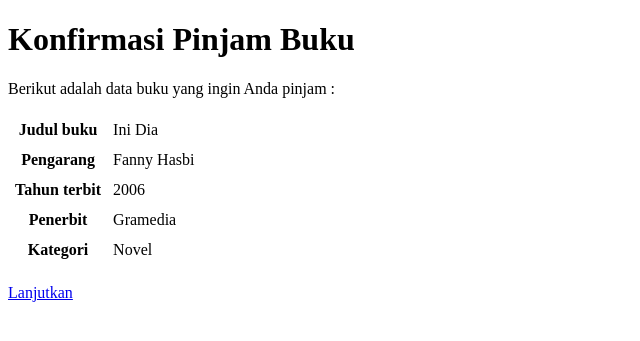
After one commit to fannyhasbi/perpustakaan, a PHP site: page /pinjam.php in a window 1280 px wide. The commit adds this page. Shown: the top 341 px of the page, without its empty margins (0-640 px from the left). Run offline with PHP 8.4, Linux system fonts and the light colour scheme.

Commit message:
Initial pinjam page layout

```diff
--- a/buku/detail.php
+++ b/buku/detail.php
@@ -49,5 +49,11 @@ $data = mysqli_fetch_assoc($result);
       </tr>
     </table>
   </div>
+
+  <br>
+
+  <div>
+    <a href="<?= './pinjam.php?id='. $data['id'] ?>">Pinjam Buku</a>
+  </div>
 </body>
 </html>
--- /dev/null
+++ b/buku/pinjam.php
@@ -0,0 +1,43 @@
+<!DOCTYPE html>
+<html>
+<head>
+  <meta charset="utf-8" />
+  <meta http-equiv="X-UA-Compatible" content="IE=edge">
+  <title>Konfirmasi Pinjam | Perpustakaan</title>
+  <meta name="viewport" content="width=device-width, initial-scale=1">
+</head>
+<body>
+  <h1>Konfirmasi Pinjam Buku</h1>
+
+  <div>
+    <p>Berikut adalah data buku yang ingin Anda pinjam :</p>
+    <table>
+    <table cellpadding="5">
+      <tr>
+        <th>Judul buku</th>
+        <td>Ini Dia</td>
+      </tr>
+      <tr>
+        <th>Pengarang</th>
+        <td>Fanny Hasbi</td>
+      </tr>
+      <tr>
+        <th>Tahun terbit</th>
+        <td>2006</td>
+      </tr>
+      <tr>
+        <th>Penerbit</th>
+        <td>Gramedia</td>
+      </tr>
+      <tr>
+        <th>Kategori</th>
+        <td>Novel</td>
+      </tr>
+    </table>
+
+    <br>
+
+    <a href="?confirm=yes">Lanjutkan</a>
+  </div>
+</body>
+</html>
```
